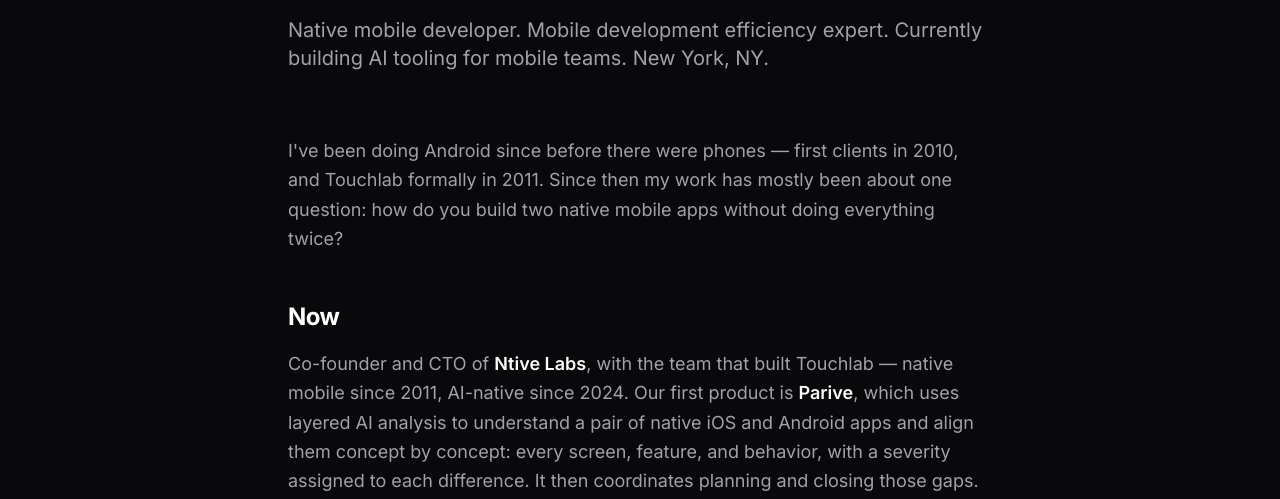
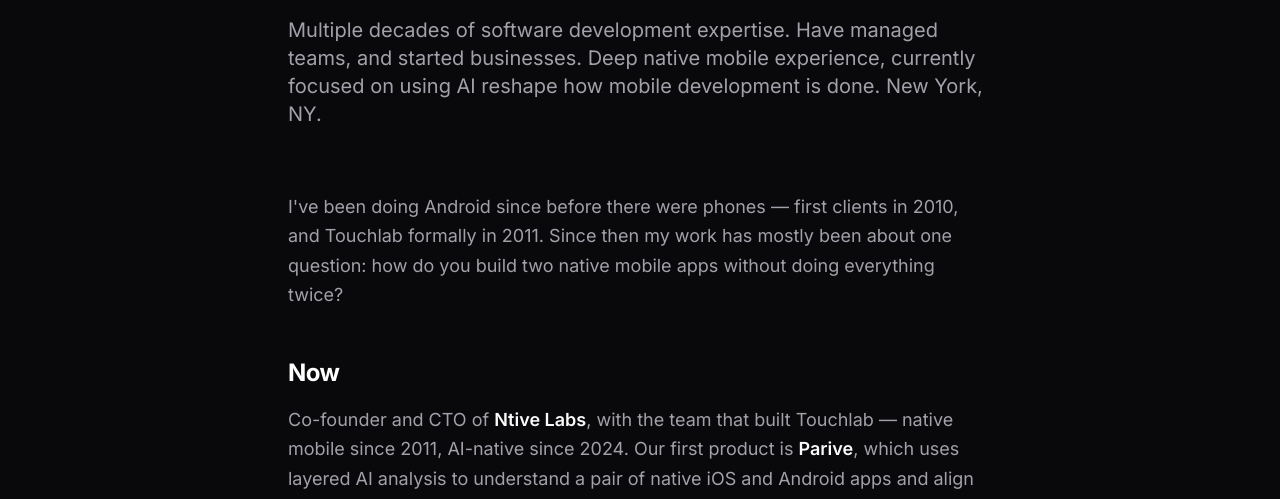
Before and after one commit to kpgalligan/kpgalligan.github.io, an Astro site: page /about in a window 1280 px wide. Shown: the part 253-752 px from the top of the page. Built offline with nearby package versions, Linux system fonts and the light colour scheme; Astro itself is replaced by a stand-in of ours.

Commit message:
Minor changes

```diff
--- a/src/pages/about.astro
+++ b/src/pages/about.astro
@@ -6,7 +6,7 @@ import Footer from "@/components/Footer.astro";
 
 <Layout
     title="About - Kevin Galligan"
-    description="Kevin Galligan - native mobile developer, co-founder of Ntive Labs, previously Touchlab. New York, NY."
+    description="Kevin Galligan - software engineer, leader, and entrepreneur. New York, NY."
 >
     <Header />
     <main>
@@ -19,8 +19,7 @@ import Footer from "@/components/Footer.astro";
                         Kevin Galligan
                     </h1>
                     <p class="text-xl text-muted-foreground">
-                        Native mobile developer. Mobile development efficiency
-                        expert. Currently building AI tooling for mobile teams.
+                        Multiple decades of software development expertise. Have managed teams, and started businesses. Deep native mobile experience, currently focused on using AI reshape how mobile development is done.
                         New York, NY.
                     </p>
                 </div>
```
